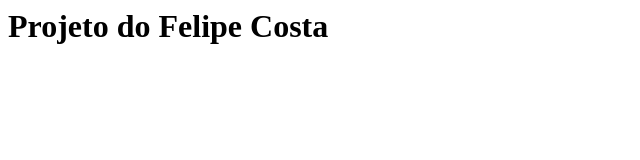
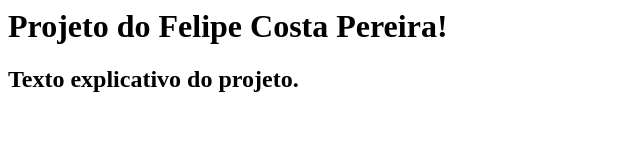
Before and after one commit to fe3001/curso-git, a plain HTML site: page index.html in a window 1280 px wide. Shown: the whole page, without its empty margins (0-640 px from the left). Drawn offline with Linux system fonts and the light colour scheme.

Commit message:
Inclusao de texto explicativo

```diff
--- a/index.html
+++ b/index.html
@@ -3,6 +3,7 @@
 
 	</head>
 	<body>
-		<h1>Projeto do Felipe Costa</h1>
+		<h1>Projeto do Felipe Costa Pereira!</h1>
+		<h2>Texto explicativo do projeto.</h2>
 	</body>
 </html>
```
